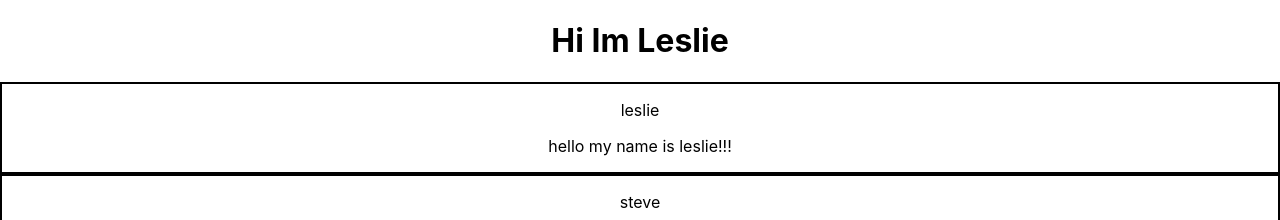
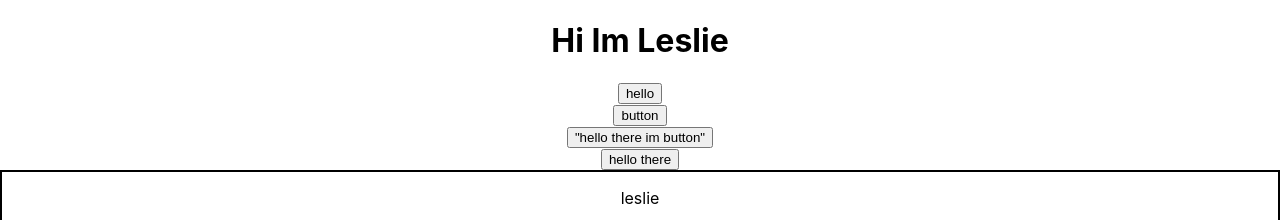
Before and after one commit to LeslieWilson/code_mentorship, a React (Create React App) app in the folder react_practice/: page / in a window 1280 px wide. Shown: the top 220 px of the page. Built offline with nearby package versions, Linux system fonts and the light colour scheme.

Commit message:
beginning finished

```diff
--- /dev/null
+++ b/react_practice/src/components/ButtonComponent.js
@@ -0,0 +1,32 @@
+import React from 'react'
+
+
+const ButtonComponent = props =>{
+  return(
+    <div className="button">
+    <button>{props.button}</button>
+    </div>
+  )
+}
+
+export default ButtonComponent
+
+
+// var React = require('react');
+//
+// var buttonStyle = {
+//   margin: '10px 10px 10px 0'
+// };
+//
+// var Button = React.createClass({
+//   render: function () {
+//     return (
+//       <button
+//         className="btn btn-default"
+//         style={buttonStyle}
+//         onClick={this.props.handleClick}>{this.props.label}</button>
+//     );
+//   }
+// });
+//
+// module.exports = Button;
--- a/react_practice/src/containers/MyName.js
+++ b/react_practice/src/containers/MyName.js
@@ -1,6 +1,7 @@
 import React from "react"
 import Tile1 from '../components/Tile1.js'
 import ImageComponent from '../components/ImageComponent.js'
+import ButtonComponent from '../components/ButtonComponent.js'
 
 
 const MyName = (props) =>{
@@ -37,11 +38,33 @@ const MyName = (props) =>{
     )
   })
 
+
+  let buttons = [
+    {button:"hello"},
+    {button: "button"}
+  ]
+
+  let buttontile = buttons.map(button=>{
+    return(
+      <ButtonComponent
+      button = {button.button}
+      />
+    )
+  })
+
   return(
     <div>
     <h1>Hi Im Leslie</h1>
+    {buttontile}
+      <button>"hello there im button"</button>
+      <ButtonComponent
+      button = "hello there"
+      />
     {information}
     {imagepic}
+
+
+
     </div>
   )
 
```
